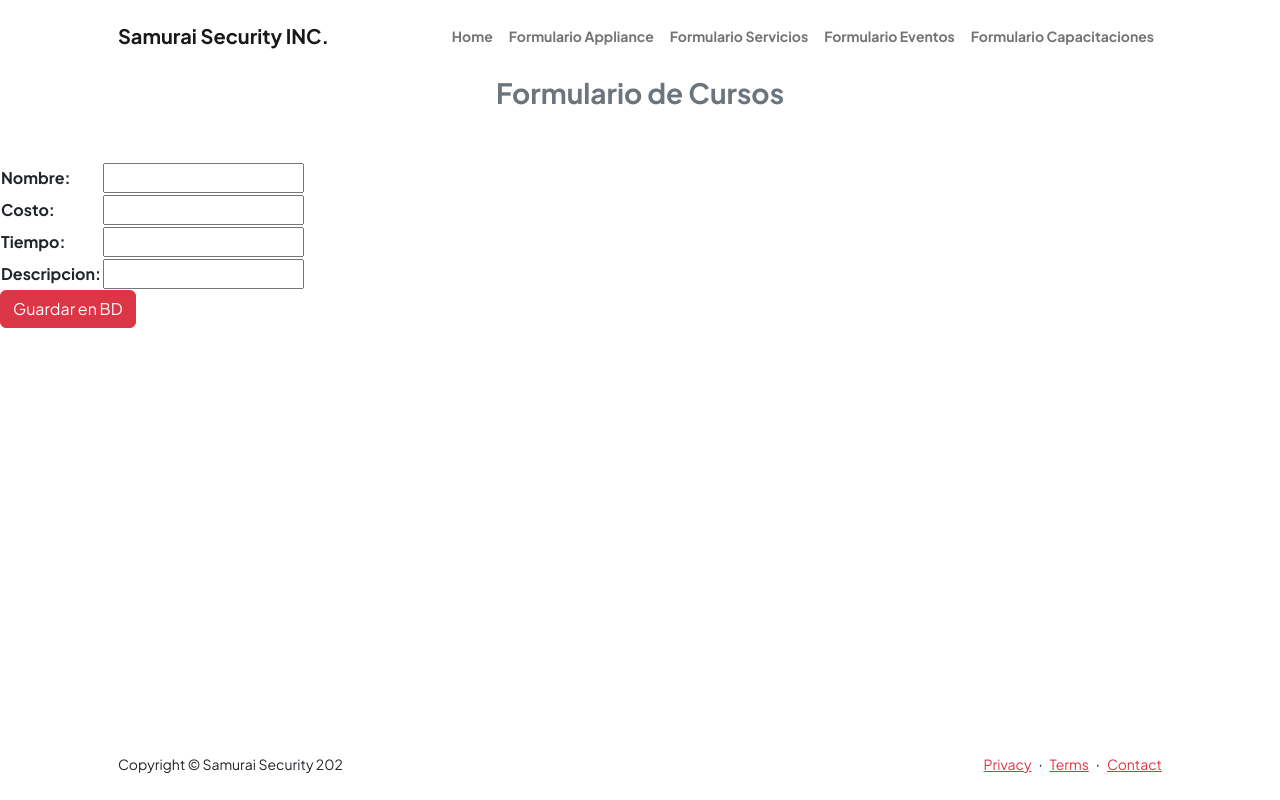
After one commit to urielbadillo/Tercera-pre-entrega-Badillo, a Django app: page /curso_form/ in a window 1280 px wide. The commit adds this page. Run offline with Django 5.2, Linux system fonts and the light colour scheme; some libraries are stand-ins or nearby versions.

Commit message:
Feature: Creacion de Forms

```diff
--- /dev/null
+++ b/securitywarrior/app/forms.py
@@ -0,0 +1,27 @@
+from django import forms
+
+
+class Appliance_Forms(forms.Form):
+    compania = forms.CharField(max_length=50, required=True)
+    costo = forms.IntegerField(required=True)
+    licencia = forms.CharField(max_length=50, required=True)
+
+
+class Cursos_Forms(forms.Form):
+    nombre = forms.CharField(max_length=50, required=True)
+    costo = forms.IntegerField(required=True)
+    tiempo = forms.CharField(max_length=50, required=True)
+    descripcion = forms.CharField(max_length=50, required=True)
+
+
+class Servicios_Forms(forms.Form):
+    nombre = forms.CharField(max_length=50, required=True)
+    costo = forms.IntegerField(required=True)
+    caracteristicas = forms.CharField(max_length=50, required=True)
+
+
+class Eventos_Forms(forms.Form):
+    nombre = forms.CharField(max_length=50, required=True)
+    fecha = forms.DateTimeField(required=True)
+    costo = forms.IntegerField(required=True)
+    lugar = forms.CharField(max_length=50, required=True)
--- /dev/null
+++ b/securitywarrior/app/templates/app/curso_form.html
@@ -0,0 +1,40 @@
+{% extends "app/index.html" %}
+
+{% block indice %}
+<nav class="navbar navbar-expand-lg navbar-light bg-white py-3">
+    <div class="container px-5">
+        <a class="navbar-brand" href="{% url 'home' %}"><span class="fw-bolder text-primary">Samurai Security INC.</span></a>
+        <button class="navbar-toggler" type="button" data-bs-toggle="collapse" data-bs-target="#navbarSupportedContent" aria-controls="navbarSupportedContent" aria-expanded="false" aria-label="Toggle navigation"><span class="navbar-toggler-icon"></span></button>
+        <div class="collapse navbar-collapse" id="navbarSupportedContent">
+            <ul class="navbar-nav ms-auto mb-2 mb-lg-0 small fw-bolder">
+                <li class="nav-item"><a class="nav-link" href="{% url 'home' %}">Home</a></li>
+                <li class="nav-item"><a class="nav-link" href="{% url 'appliance_form' %}">Formulario Appliance</a></li>
+                <li class="nav-item"><a class="nav-link" href="{% url 'servicios_form' %}">Formulario Servicios</a></li>
+                <li class="nav-item"><a class="nav-link" href="{% url 'eventos_form' %}">Formulario Eventos</a></li>
+                <li class="nav-item"><a class="nav-link" href="{% url 'curso_form' %}">Formulario Capacitaciones</a></li>
+            </ul>
+        </div>
+    </div>
+</nav>
+{% endblock indice %}
+
+{% block principal %}
+<div class="container px-5 pb-5">
+    <div class="row gx-5 justify-content-center">
+      <div class="col-xxl-5">
+        <div class="text-center">
+          <div class="fs-3 fw-bold text-muted">Formulario de Cursos</div>
+        </div>
+      </div>
+    </div>
+  </div>
+{% endblock principal %}
+
+{% block content %}
+        <form action="" method="post"> {% csrf_token %}
+        <table>
+          {{ form.as_table }}
+        </table>
+        <button type="submit" class="btn btn-primary">Guardar en BD</button>
+        </form>
+{% endblock content %}
--- a/securitywarrior/app/templates/app/index.html
+++ b/securitywarrior/app/templates/app/index.html
@@ -21,6 +21,7 @@
     <body class="d-flex flex-column h-100">
         <main class="flex-shrink-0">
             <!-- Navigation-->
+            {% block indice %}
             <nav class="navbar navbar-expand-lg navbar-light bg-white py-3">
                 <div class="container px-5">
                     <a class="navbar-brand" href="{% url 'home' %}"><span class="fw-bolder text-primary">Samurai Security INC.</span></a>
@@ -31,10 +32,12 @@
                             <li class="nav-item"><a class="nav-link" href="{% url 'cursos' %}">Capacitaciones</a></li>
                             <li class="nav-item"><a class="nav-link" href="{% url 'servicios' %}">Nuestros servicios</a></li>
                             <li class="nav-item"><a class="nav-link" href="{% url 'eventos' %}">Eventos proximos</a></li>
+                            <li class="nav-item"><a class="nav-link" href="{% url 'formularios' %}">Formularios</a></li>
                         </ul>
                     </div>
                 </div>
             </nav>
+            {% endblock indice %}
             <!-- Header-->
             {% block principal %}
             <header class="py-5">
@@ -53,12 +56,15 @@
                             </div>
                         </div>
                         <div class="col-xxl-7">
+                            {% block imagen %}
                             <!-- Header profile picture-->
                             <div class="d-flex justify-content-center mt-5 mt-xxl-0">
                                 <div class="profile bg-gradient-primary-to-secondary">
                                     <!-- TIP: For best results, use a photo with a transparent background like the demo example below-->
                                     <!-- Watch a tutorial on how to do this on YouTube (link)-->
+
                                     <img class="profile-img" src="{% static 'assets/profile.png' %}" alt="..." />
+
                                     <div class="dots-1">
                                         <!-- SVG Dots-->
                                         <svg version="1.1" xmlns="http://www.w3.org/2000/svg" xmlns:xlink="http://www.w3.org/1999/xlink" x="0px" y="0px" viewBox="0 0 191.6 1215.4" style="enable-background: new 0 0 191.6 1215.4" xml:space="preserve">
@@ -173,6 +179,7 @@
                                     </div>
                                 </div>
                             </div>
+                            {% endblock imagen %}
                         </div>
                     </div>
                 </div>
--- a/securitywarrior/app/urls.py
+++ b/securitywarrior/app/urls.py
@@ -3,10 +3,14 @@ from .views import *
 
 
 urlpatterns = [
-    path('', home, name="home"),
-    path('appliance/', appliance_vista, name="appliance"),
-    path('cursos/', cursos_vista, name="cursos"),
-    path('eventos/', eventos_vista, name="eventos"),
-    path('servicios/', servicios_vista, name="servicios"),
-
+    path("", home, name="home"),
+    path("appliance/", appliance_vista, name="appliance"),
+    path("cursos/", cursos_vista, name="cursos"),
+    path("eventos/", eventos_vista, name="eventos"),
+    path("servicios/", servicios_vista, name="servicios"),
+    path("formularios/", formularios_vista, name="formularios"),
+    path("appliance_form/", appliance_form, name="appliance_form"),
+    path("curso_form/", cursos_form, name="curso_form"),
+    path("servicios_form/", servicios_form, name="servicios_form"),
+    path("eventos_form/", eventos_form, name="eventos_form"),
 ]
--- a/securitywarrior/app/views.py
+++ b/securitywarrior/app/views.py
@@ -1,20 +1,111 @@
 from django.shortcuts import render
 from .models import *
+from .forms import *
 
 # Create your views here.
-def home (request):
-    return  render(request, "app/index.html")
+def home(request):
+    return render(request, "app/index.html")
 
 
-def appliance_vista (request):
-    contexto = {'appliance': appliance.objects.all()}
-    return  render(request, "app/appliance.html", contexto)
+def appliance_vista(request):
+    contexto = {"appliance": Appliance.objects.all()}
+    return render(request, "app/appliance.html", contexto)
 
-def cursos_vista (request):
-    return  render(request, "app/cursos.html")
 
-def servicios_vista (request):
-    return  render(request, "app/servicios.html")
+def cursos_vista(request):
+    contexto = {"appliance": Cursos.objects.all()}
+    return render(request, "app/cursos.html")
 
-def eventos_vista (request):
-    return  render(request, "app/eventos.html")
+
+def servicios_vista(request):
+    contexto = {"appliance": Servicios.objects.all()}
+    return render(request, "app/servicios.html")
+
+
+def eventos_vista(request):
+    contexto = {"appliance": Eventos.objects.all()}
+    return render(request, "app/eventos.html")
+
+
+def formularios_vista(request):
+    return render(request, "app/formularios_index.html")
+
+
+# Formularios
+
+
+def appliance_form(request):
+    if request.method == "POST":
+        miform = Appliance_Forms(request.POST)
+        if miform.is_valid():
+            appliance_compania = miform.cleaned_data.get("compania")
+            appliance_costo = miform.cleaned_data.get("costo")
+            appliance_licencia = miform.cleaned_data.get("licencia")
+            appliances = Appliance(
+                compania=appliance_compania,
+                costo=appliance_costo,
+                licencia=appliance_licencia,
+            )
+            appliances.save()
+            return render(request, "app/index.html")
+    else:
+        miform = Appliance_Forms()
+    return render(request, "app/appliance_form.html", {"form": miform})
+
+
+def cursos_form(request):
+    if request.method == "POST":
+        if miform.is_valid():
+            curso_nombre = miform.cleaned_data.get("nombre")
+            curso_costo = miform.cleaned_data.get("costo")
+            curso_tiempo = miform.cleaned_data.get("tiempo")
+            curso_descripcion = miform.cleaned_data.get("descripcion")
+            cursitos = Cursos(
+                nombre=curso_nombre,
+                costo=curso_costo,
+                tiempo=curso_tiempo,
+                descripcion=curso_descripcion,
+            )
+            cursitos.save()
+            return render(request, "app/index.html")
+    else:
+        miform = Cursos_Forms()
+    return render(request, "app/curso_form.html", {"form": miform})
+
+
+def servicios_form(request):
+    if request.method == "POST":
+        if miform.is_valid():
+            servicio_nombre = miform.cleaned_data.get("nombre")
+            servicio_costo = miform.cleaned_data.get("costo")
+            servicio_caracteristicas = miform.cleaned_data.get("caracteristicas")
+            servicito = Servicios(
+                nombre=servicio_nombre,
+                costo=servicio_costo,
+                caracteristicas=servicio_caracteristicas,
+            )
+            servicito.save()
+            return render(request, "app/index.html")
+    else:
+        miform = Servicios_Forms()
+    return render(request, "app/servicios_form.html", {"form": miform})
+
+
+def eventos_form(request):
+    if request.method == "POST":
+        if miform.is_valid():
+            evento_nombre = miform.cleaned_data.get("nombre")
+            evento_fecha = miform.cleaned_data.get("fecha")
+            evento_costo = miform.cleaned_data.get("costo")
+            evento_lugar = miform.cleaned_data.get("lugar")
+            eventito = Eventos(
+                nombre=evento_nombre,
+                fecha=evento_fecha,
+                costo=evento_costo,
+                lugar=evento_lugar,
+            )
+            eventito.save()
+            return render(request, "app/index.html")
+    else:
+        miform = Eventos_Forms()
+    return render(request, "app/eventos_form.html", {"form": miform})
```
Also changed, not shown: securitywarrior/app/models.py (+5 -5 lines), securitywarrior/app/templates/app/appliance.html (+5 -15 lines), securitywarrior/app/templates/app/appliance_form.html (added, +40 -0 lines), securitywarrior/app/templates/app/eventos_form.html (added, +40 -0 lines), securitywarrior/app/templates/app/formularios_index.html (added, +37 -0 lines), securitywarrior/app/templates/app/servicios_form.html (added, +40 -0 lines), securitywarrior/db.sqlite3.
